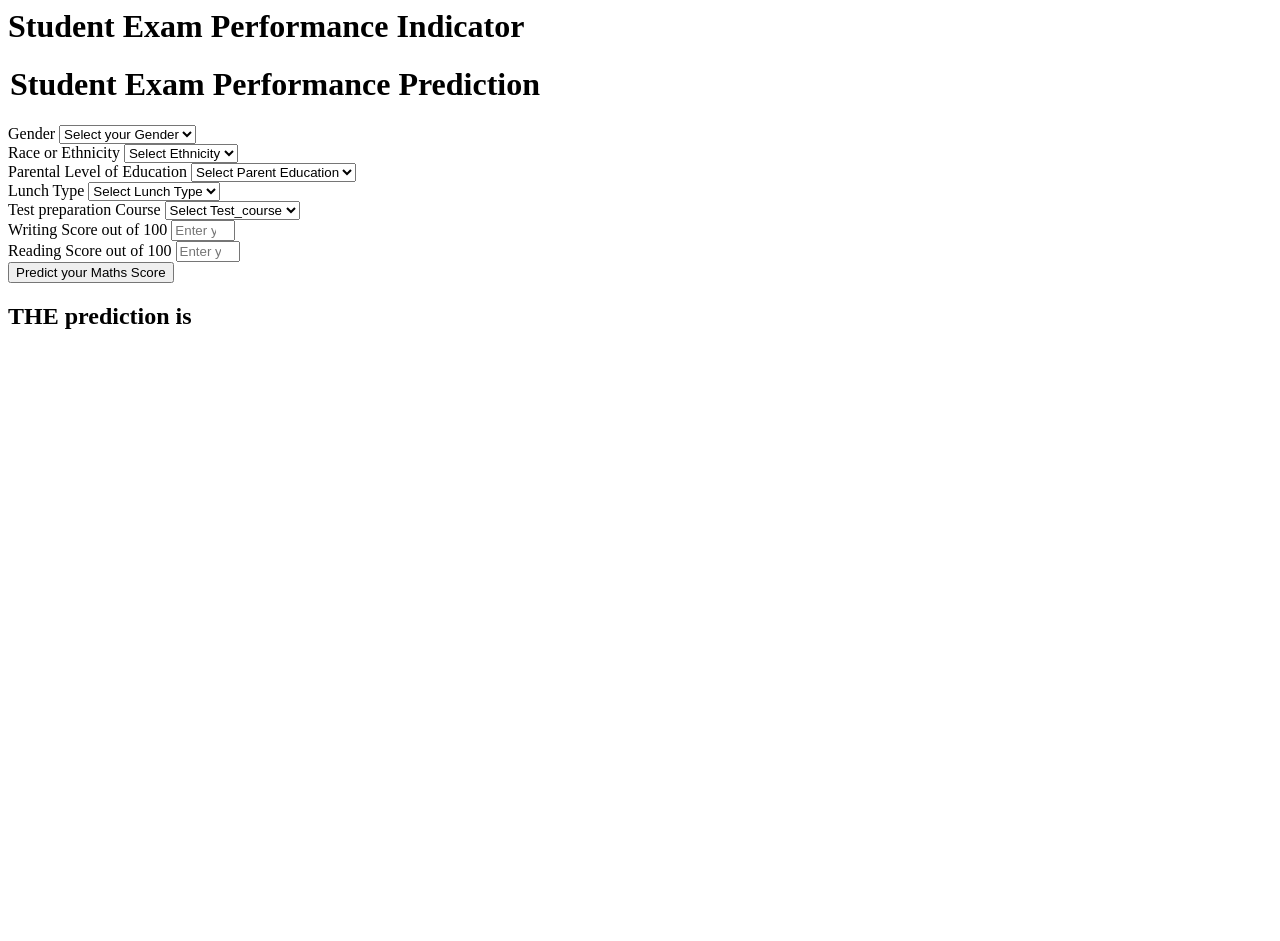
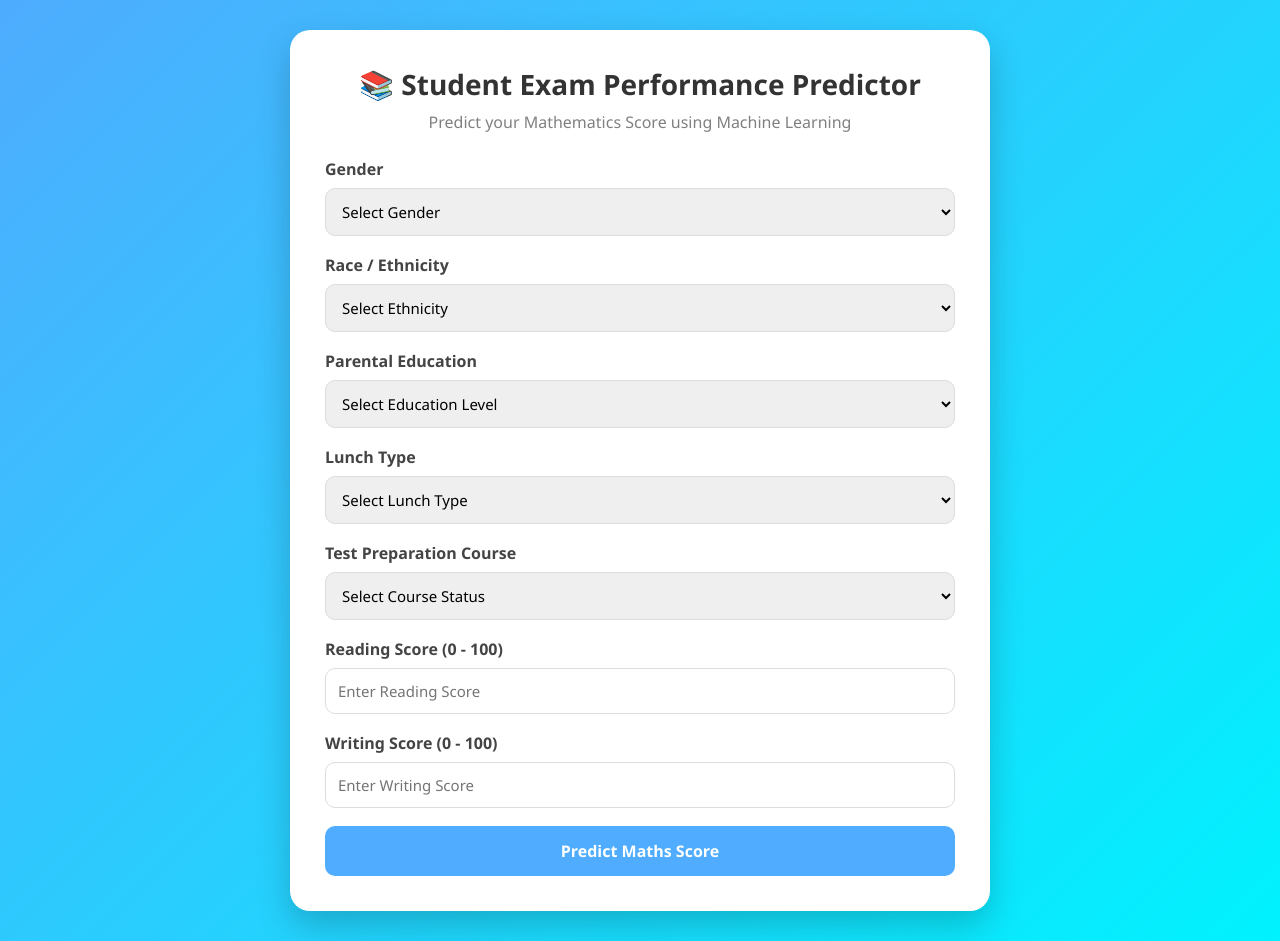
Before and after one commit to Manish-Kushwaha-5959/MLLOP_Project, a Flask app: page /predict in a window 1280 px wide. Before the commit the page ends 329 px from the top, so only its background shows below. Run offline with Flask 3, Linux system fonts and the light colour scheme.

Commit message:
Improved UI

```diff
--- a/templates/home.html
+++ b/templates/home.html
@@ -1,111 +1,242 @@
-<html>
+<!DOCTYPE html>
+<html lang="en">
+
+<head>
+    <meta charset="UTF-8">
+    <meta name="viewport" content="width=device-width, initial-scale=1.0">
+    <title>Student Exam Performance Predictor</title>
+
+    <style>
+        * {
+            margin: 0;
+            padding: 0;
+            box-sizing: border-box;
+            font-family: 'Segoe UI', sans-serif;
+        }
+
+        body {
+            min-height: 100vh;
+            background: linear-gradient(135deg, #4facfe, #00f2fe);
+            display: flex;
+            justify-content: center;
+            align-items: center;
+            padding: 30px;
+        }
+
+        .container {
+            width: 100%;
+            max-width: 700px;
+            background: white;
+            padding: 35px;
+            border-radius: 20px;
+            box-shadow: 0 15px 35px rgba(0, 0, 0, 0.2);
+        }
+
+        .title {
+            text-align: center;
+            margin-bottom: 25px;
+            color: #333;
+        }
+
+        .title h1 {
+            font-size: 28px;
+            margin-bottom: 8px;
+        }
+
+        .title p {
+            color: gray;
+        }
+
+        .form-group {
+            margin-bottom: 18px;
+        }
+
+        label {
+            display: block;
+            margin-bottom: 8px;
+            font-weight: 600;
+            color: #444;
+        }
+
+        .form-control {
+            width: 100%;
+            padding: 12px;
+            border: 1px solid #ddd;
+            border-radius: 10px;
+            font-size: 15px;
+            transition: 0.3s;
+        }
+
+        .form-control:focus {
+            border-color: #4facfe;
+            outline: none;
+            box-shadow: 0 0 10px rgba(79, 172, 254, 0.3);
+        }
+
+        .btn {
+            width: 100%;
+            padding: 14px;
+            border: none;
+            border-radius: 10px;
+            background: #4facfe;
+            color: white;
+            font-size: 16px;
+            font-weight: bold;
+            cursor: pointer;
+            transition: 0.3s;
+        }
+
+        .btn:hover {
+            background: #2196f3;
+            transform: translateY(-2px);
+        }
+
+        .result {
+            margin-top: 25px;
+            text-align: center;
+            padding: 15px;
+            border-radius: 10px;
+            background: #f4f8ff;
+            color: #333;
+            font-size: 20px;
+            font-weight: bold;
+        }
+
+        @media (max-width: 768px) {
+            .container {
+                padding: 25px;
+            }
+
+            .title h1 {
+                font-size: 22px;
+            }
+        }
+    </style>
+</head>
+
 <body>
-    <div class="login">
-       <h1>Student Exam Performance Indicator</h1>
 
-       <form action="{{ url_for('predict')}}" method="post">
-        <h1>
-            <legend>Student Exam Performance Prediction</legend>
-        </h1>
-        <div class="mb-3">
-            <label class="form-label">Gender</label>
-            <select class="form-control" name="gender" placeholder="Enter you Gender" required>
-                <option class="placeholder" selected disabled value="">Select your Gender</option>
-                <option value="male">
-                    Male
+    <div class="container">
+
+        <div class="title">
+            <h1>📚 Student Exam Performance Predictor</h1>
+            <p>Predict your Mathematics Score using Machine Learning</p>
+        </div>
+
+        <form action="{{ url_for('predict') }}" method="post">
+
+            <div class="form-group">
+                <label>Gender</label>
+                <select class="form-control" name="gender" required>
+                    <option selected disabled value="">Select Gender</option>
+                    <option value="male">Male</option>
+                    <option value="female">Female</option>
+                </select>
+            </div>
+
+            <div class="form-group">
+                <label>Race / Ethnicity</label>
+                <select class="form-control" name="race_ethnicity" required>
+                    <option selected disabled value="">Select Ethnicity</option>
+                    <option value="group A">Group A</option>
+                    <option value="group B">Group B</option>
+                    <option value="group C">Group C</option>
+                    <option value="group D">Group D</option>
+                    <option value="group E">Group E</option>
+                </select>
+            </div>
+
+            <div class="form-group">
+                <label>Parental Education</label>
+                <select class="form-control"
+                    name="parental_level_of_education"
+                    required>
+                    <option selected disabled value="">
+                        Select Education Level
                     </option>
-                <option value="female">
-                    Female
+                    <option value="associate's degree">
+                        Associate's Degree
+                    </option>
+                    <option value="bachelor's degree">
+                        Bachelor's Degree
+                    </option>
+                    <option value="high school">
+                        High School
+                    </option>
+                    <option value="master's degree">
+                        Master's Degree
+                    </option>
+                    <option value="some college">
+                        Some College
+                    </option>
+                    <option value="some high school">
+                        Some High School
                     </option>
                 </select>
             </div>
-        <div class="mb-3">
-            <label class="form-label">Race or Ethnicity</label>
-            <select class="form-control" name="ethnicity" placeholder="Enter you ethnicity" required>
-                <option class="placeholder" selected disabled value="">Select Ethnicity</option>
-                <option value="group A">
-                    Group A
+
+            <div class="form-group">
+                <label>Lunch Type</label>
+                <select class="form-control" name="lunch" required>
+                    <option selected disabled value="">
+                        Select Lunch Type
                     </option>
-                <option value="group B">
-                    Group B
-                </option>
-                <option value="group C">
-                    Group C
-                </option>
-                <option value="group D">
-                    Group D
-                </option>
-                <option value="group E">
-                    Group E
-                </option>
+                    <option value="free/reduced">Free/Reduced</option>
+                    <option value="standard">Standard</option>
                 </select>
             </div>
-        <div class="mb-3">
-            <label class="form-label">Parental Level of Education</label>
-            <select class="form-control" name="parental_level_of_education"
-                placeholder="Enter you Parent Education" required>
-                <option class="placeholder" selected disabled value="">Select Parent Education</option>
-                <option value="associate's degree">
-                    associate's degree
+
+            <div class="form-group">
+                <label>Test Preparation Course</label>
+                <select class="form-control"
+                    name="test_preparation_course"
+                    required>
+                    <option selected disabled value="">
+                        Select Course Status
                     </option>
-                <option value="bachelor's degree">
-                    bachelor's degree
-                </option>
-                <option value="high school">
-                    high school
-                </option>
-                <option value="master's degree">
-                    master's degree
-                </option>
-                <option value="some college">
-                    some college
-                </option>
-                <option value="some high school">
-                    some high school
-                </option>
+                    <option value="none">None</option>
+                    <option value="completed">Completed</option>
                 </select>
             </div>
-        <div class="mb-3">
-            <label class="form-label">Lunch Type</label>
-            <select class="form-control" name="lunch" placeholder="Enter you Lunch" required>
-                <option class="placeholder" selected disabled value="">Select Lunch Type</option>
-                <option value="free/reduced">
-                    free/reduced
-                </option>
-                <option value="standard">
-                    standard
-                </option>
-            </select>
+
+            <div class="form-group">
+                <label>Reading Score (0 - 100)</label>
+                <input
+                    class="form-control"
+                    type="number"
+                    name="reading_score"
+                    min="0"
+                    max="100"
+                    placeholder="Enter Reading Score"
+                    required>
             </div>
-        <div class="mb-3">
-            <label class="form-label">Test preparation Course</label>
-            <select class="form-control" name="test_preparation_course" placeholder="Enter you Course"
+
+            <div class="form-group">
+                <label>Writing Score (0 - 100)</label>
+                <input
+                    class="form-control"
+                    type="number"
+                    name="writing_score"
+                    min="0"
+                    max="100"
+                    placeholder="Enter Writing Score"
                     required>
-                <option class="placeholder" selected disabled value="">Select Test_course</option>
-                <option value="none">
-                    None
-                </option>
-                <option value="completed">
-                    Completed
-                </option>
-            </select>
             </div>
-        <div class="mb-3">
-            <label class="form-label">Writing Score out of 100</label>
-            <input class="form-control" type="number" name="reading_score"
-                placeholder="Enter your Reading score" min='0' max='100' />
+
+            <button type="submit" class="btn">
+                Predict Maths Score
+            </button>
+
+        </form>
+
+        {% if results %}
+        <div class="result">
+            🎯 Predicted Maths Score: {{ results }}
         </div>
-        <div class="mb-3">
-            <label class="form-label">Reading Score out of 100</label>
-            <input class="form-control" type="number" name="writing_score"
-                placeholder="Enter your Reading Score" min='0' max='100' />
+        {% endif %}
+
     </div>
-        <div class="mb-3">
-            <input class="btn btn-primary" type="submit" value="Predict your Maths Score" required />
-        </div>
-    </form>
-    <h2>
-       THE  prediction is {{results}}
-    </h2>
-   <body>
+
+</body>
+
 </html>
```
Also changed, not shown: templates/index.html (+135 -1 lines). Lines whose indentation alone changed are shown as unchanged.
